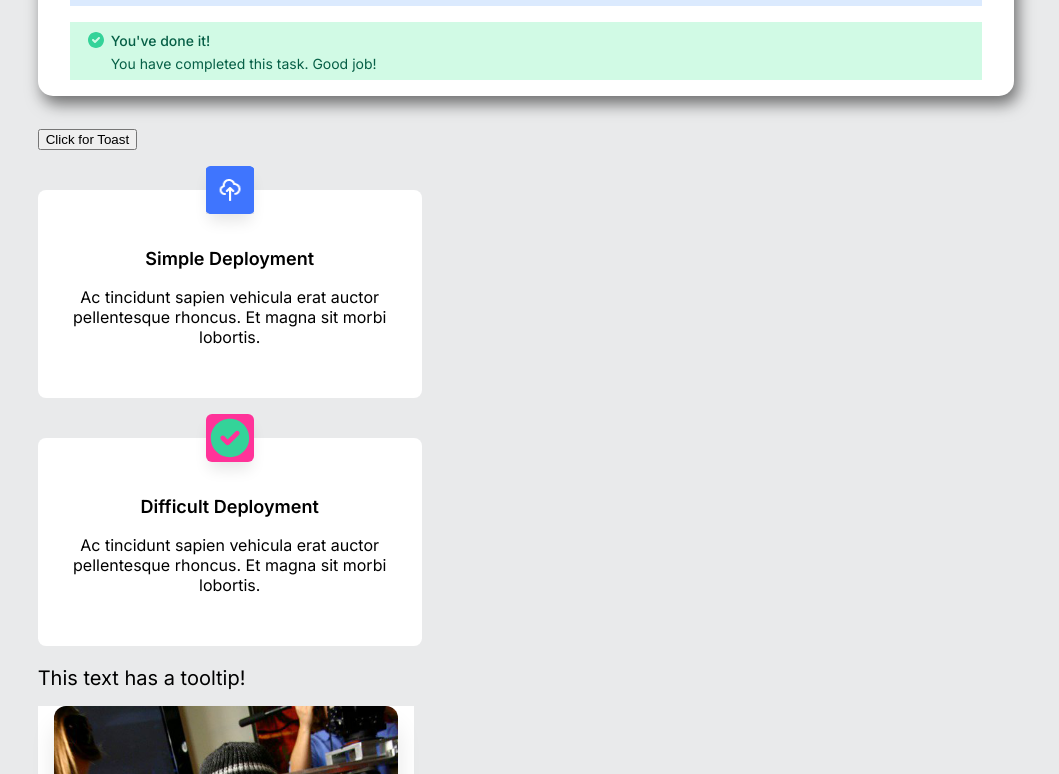
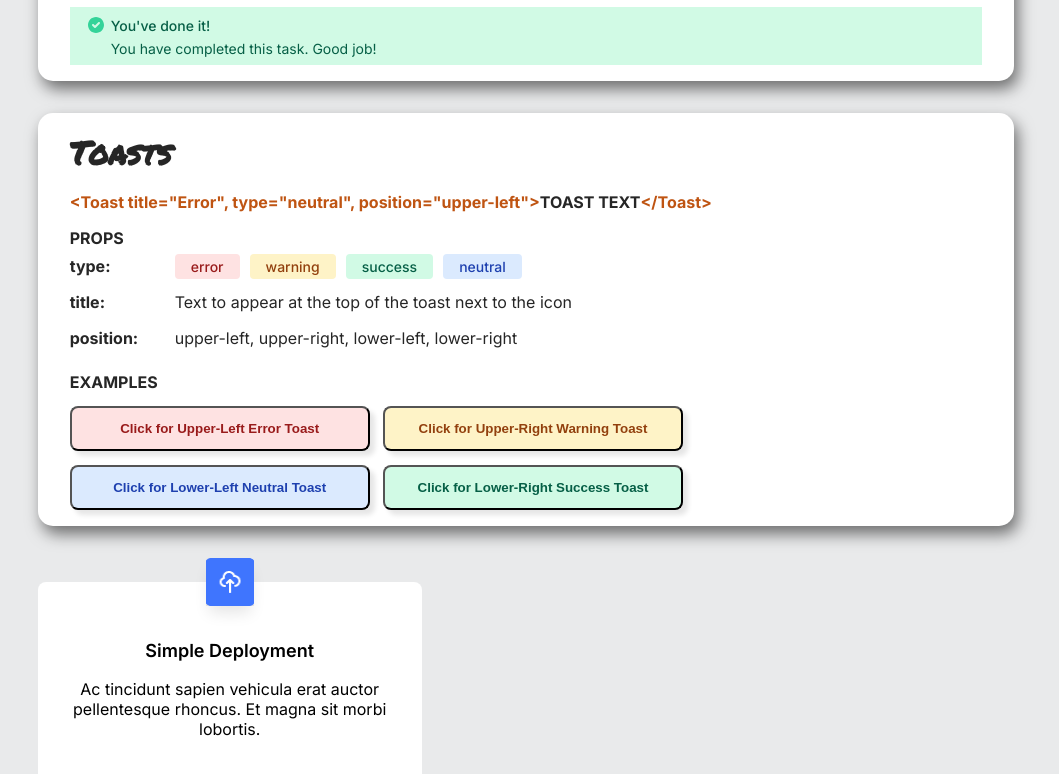
Before and after one commit to chrisfreilich/react-components, a React (Vite) app: page / in a window 1280 px wide. Shown: the part 886-1660 px from the top of the page, without its empty margins (114-1173 px from the left). Built offline with nearby package versions, Linux system fonts and the light colour scheme.

Commit message:
Toasts instructions

```diff
--- a/components/Banner.jsx
+++ b/components/Banner.jsx
@@ -1,6 +1,6 @@
 import React from 'react'
 
-export default function Banner({children, title, type="neutral"}){
+export default function Banner({children, title="Error", type="neutral"}){
     const className = `banner ${type}`
     return (
         <div className={className}>
--- a/components/Toast.jsx
+++ b/components/Toast.jsx
@@ -1,7 +1,7 @@
 import React from 'react'
 import { createPortal } from 'react-dom';
 
-export default function Toast({children, title, position="upper-left", type="neutral"}){
+export default function Toast({children, title="Error", position="upper-left", type="neutral"}){
     const className = `toast ${position} ${type}`
 
     return  createPortal(
--- a/src/App.jsx
+++ b/src/App.jsx
@@ -10,14 +10,16 @@ function App() {
 
   const [toastInfo, setToastInfo] = React.useState(null)
 
-  function handleToast() {
-    setToastInfo({position: "lower-left", type: "neutral", title: "Oopsie!", text: "Something went horribly wrong, and crushed the computer to a pancake."})
+  function handleToast(info) {
+    setToastInfo(info)
     setTimeout(()=>setToastInfo(null), 3000)
   }
 
   return (
       <>
         <h1>React Simple Components Library</h1>
+
+        {/* // BADGES */}
         <div className="specs">
           <h2>Badges</h2>
           <h3><span>&lt;Badge color="gray" shape="square"&gt;</span>Badge Text<span>&lt;/Badge&gt;</span></h3>
@@ -41,6 +43,7 @@ function App() {
           </ul>
         </div>
 
+        {/* // BANNERS */}
         <div className="specs">
           <h2>Banners</h2>
           <h3><span>&lt;Banner title="Error", type="neutral"&gt;</span>(Optional) Banner Text<span>&lt;/Banner&gt;</span></h3>
@@ -68,15 +71,41 @@ function App() {
           <Banner type="success" title="You've done it!">You have completed this task. Good job!</Banner>
         </div>
 
+        {/* // TOASTS */}
+        <div className="specs">
+          <h2>Toasts</h2>
+          <h3><span>&lt;Toast title="Error", type="neutral", position="upper-left"&gt;</span>Toast Text<span>&lt;/Toast&gt;</span></h3>
+          <h3>Props</h3>
+          <h4>type:</h4>
+          <ul>
+            <li><Badge color="red" shape="square">error</Badge></li>
+            <li><Badge color="yellow" shape="square">warning</Badge></li>
+            <li><Badge color="green" shape="square">success</Badge></li>
+            <li><Badge color="blue" shape="square">neutral</Badge></li>
+          </ul>
+          <br />
+          <h4>title:</h4>
+          <ul>
+            <li>Text to appear at the top of the toast next to the icon</li>
+          </ul>
+          <br />
+          <h4>position:</h4>
+          <ul>
+            <li>upper-left, upper-right, lower-left, lower-right</li>
+          </ul>
+          <h3>Examples</h3>
+          <div className='toast-buttons'>
+            <button onClick={()=>handleToast({position: "upper-left", type: "error", title: "Fatal Error", text: "Something went horribly wrong, and crushed the computer to a pancake."})} className="error">Click for Upper-Left Error Toast</button>
+            <button onClick={()=>handleToast({position: "upper-right", type: "warning", title: "Oopsie!", text: "Something seems amiss. Make sure all your doodads are plugged into the proper thingamajigs."})} className="warning">Click for Upper-Right Warning Toast</button>
+            <br />
+            <button onClick={()=>handleToast({position: "lower-left", type: "neutral", title: "Information", text: "Things are fine. Juuuust fine."})} className="neutral">Click for Lower-Left Neutral Toast</button>
+            <button onClick={()=>handleToast({position: "lower-right", type: "success", title: "Success!", text: "Something went amazingly right. You crushed it!"})} className="success">Click for Lower-Right Success Toast</button>
+          </div>
+          { toastInfo &&
+            <Toast position={toastInfo.position} type={toastInfo.type} title={toastInfo.title}>{toastInfo.text}</Toast>
+          }
+        </div>
 
-          <div className="container">
-            <button onClick={handleToast}>Click for Toast</button>
-          </div>
-        { toastInfo &&
-          <div className="container">
-            <Toast position={toastInfo.position} type={toastInfo.type} title={toastInfo.title}>{toastInfo.text}</Toast>
-          </div>
-        }
         <div className="container">
           <Card title="Simple Deployment">Ac tincidunt sapien vehicula erat auctor pellentesque rhoncus. Et magna sit morbi lobortis.</Card>
         </div>
--- a/src/index.css
+++ b/src/index.css
@@ -1,4 +1,4 @@
-/* Page */
+/* Description Page */
 
 html {
   background-color: #e9eAeB;
@@ -6,10 +6,6 @@ html {
   font-family: 'Inter', sans-serif;
   display: flex;
   justify-content: center;
-}
-
-.container {
-  margin-top: 1em;
 }
 
 h1 {
@@ -34,10 +30,13 @@ h1 {
 
 .specs h3 {
   margin: 1rem 0 0;
+  text-transform: uppercase;
+  font-size: 1rem;
 }
 
 .specs h3 span {
   color: hsl(23, 83%, 41%);
+  text-transform:none;
 }
 
 .specs h4 {
@@ -58,6 +57,17 @@ h1 {
 
 .specs .banner {
   margin-top: 1em;
+}
+
+.specs button {
+  margin: 1em 1em 0 0;
+  box-shadow: 5px 5px 5px 0 #0000001a;
+  border-radius: 8px;
+  padding: 1em 2em;
+  font-weight: bold;
+  display: inline;
+  width: 300px;
+  cursor: pointer;
 }
 
 /* Badge */
@@ -105,7 +115,7 @@ h1 {
 
 /* Toast */
 .toast {
-  position: absolute;
+  position: fixed;
   display: grid;
   gap: 5px;
   font-family: 'Inter', sans-serif;
@@ -553,25 +563,29 @@ h1 {
 }
 .badge.red,
 .banner.error,
-.toast.error {
+.toast.error,
+button.error {
   color: #991B1B;
   background-color: #FEE2E2;
 }
 .badge.yellow,
 .banner.warning,
-.toast.warning {
+.toast.warning,
+button.warning {
   color: #92400E;
   background-color: #FEF3C7;
 }
 .badge.green,
 .banner.success,
-.toast.success {
+.toast.success,
+button.success {
   color: #065F46;
   background-color: #D1FAE5;
 }
 .badge.blue,
 .banner.neutral,
-.toast.neutral {
+.toast.neutral,
+button.neutral {
   color: #1E40AF;
   background-color: #DBEAFE;
 }
```
